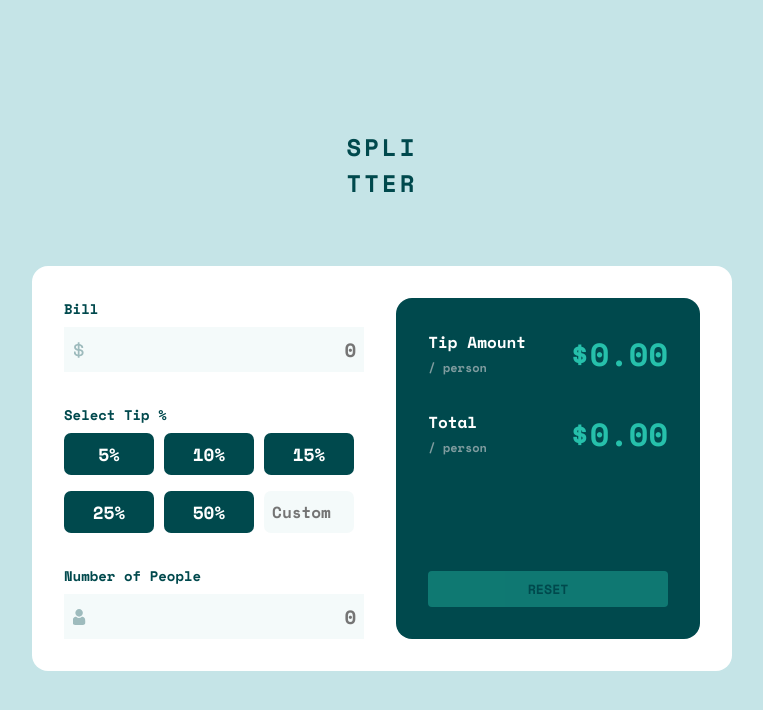
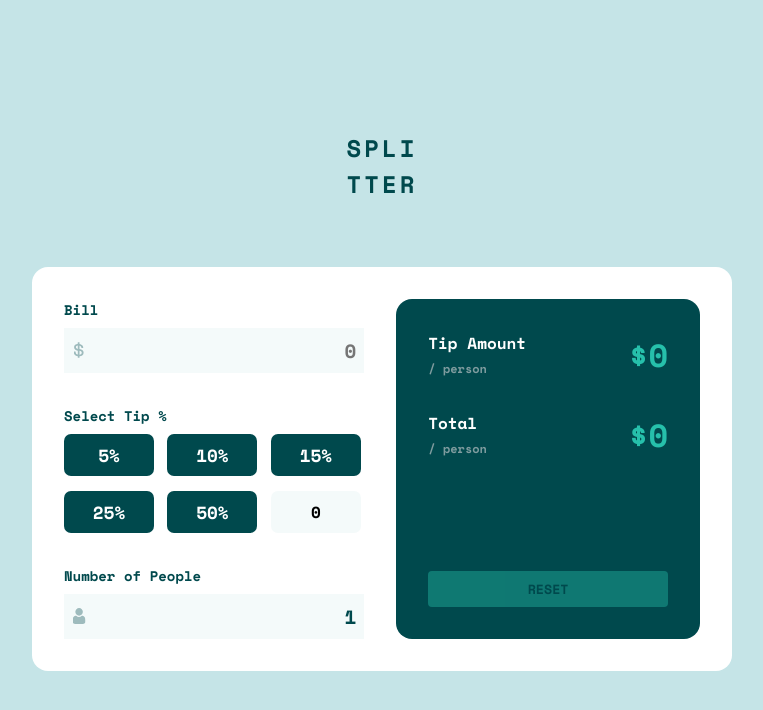
Before and after one commit to nurikmolodes/REACT-TIP-CALCULATOR, a React (Vite) app: page / in a window 1280 px wide. Shown: the top 710 px of the page, without its empty margins (258-1021 px from the left). Built offline with nearby package versions, Linux system fonts and the light colour scheme.

Commit message:
all calculations are almost finished, but there are some bugs to fix

```diff
--- a/src/App.css
+++ b/src/App.css
@@ -88,15 +88,11 @@ label {
   left: 5%;
   transform: translate(-50%, -50%);
 }
-.tip-btns {
-  display: flex;
-  flex-direction: column;
-  width: 100%;
-  gap: 1rem;
-}
 .tip-btn {
-  display: flex;
-  gap: 10px;
+  display: grid;
+  grid-template-columns: repeat(3, 3fr);
+  row-gap: 15px;
+  column-gap: 10px;
 }
 .tip-btns button {
   width: 90px;
@@ -111,6 +107,10 @@ label {
 .tip-btns button:hover {
   background-color: var(--Strong-cyan);
   color: var(--Very-dark-cyan);
+}
+.isSelected {
+  color: var(--Very-dark-cyan) !important;
+  background-color: var(--Strong-cyan) !important;
 }
 .selected {
   background-color: var(--Strong-cyan) !important;
@@ -182,9 +182,9 @@ label {
     flex-direction: column;
     align-items: center;
   }
-  .tip-btns {
-    flex-direction: row;
-    justify-content: space-between;
+  .tip-btn {
+    display: grid !important;
+    grid-template-columns: repeat(2, 2fr);
   }
   .tip-btns div button {
     width: 130px;
@@ -198,3 +198,8 @@ label {
     gap: 1rem;
   }
 }
+
+input::-webkit-outer-spin-button,
+input::-webkit-inner-spin-button {
+  display: none;
+}
--- a/src/App.jsx
+++ b/src/App.jsx
@@ -4,7 +4,49 @@ import iconDollar from '../src/assets/icon-dollar.svg';
 import iconPerson from '../src/assets/icon-person.svg'
 
 function App() {
-  const [count, setCount] = useState(0)
+  const [bill, setBill] = useState(0);
+  const [people, setPeople] = useState(1);
+  const [custom, setCustom] = useState(0);
+  const [percentages, setPercentages] = useState([
+    {
+      id: 1,
+      percentage: 5,
+      isSelected: false
+    },
+    {
+      id: 2,
+      percentage: 10,
+      isSelected: false
+    },
+    {
+      id: 3,
+      percentage: 15,
+      isSelected: false
+    },
+    {
+      id: 4,
+      percentage: 25,
+      isSelected: false
+    },
+    {
+      id: 5,
+      percentage: 50,
+      isSelected: false
+    },
+  ]);
+
+  const resetEverything = () => {
+    setSelected(0)
+    setBill(0)
+    setPeople(0)
+    setCustom(0)
+    console.log('clicked');
+  }
+  console.log(percentages);
+  const [selected, setSelected] = useState(0);
+  const [isSelected, setIsSelected] = useState(null)
+  const tipAmount = (bill * (selected / 100)) / people
+  const total = parseInt(Number(bill) + Number(tipAmount))
 
   return (
     <div className="App">
@@ -18,29 +60,27 @@ function App() {
             <div className="bill-sec">
               <label for="bill">Bill</label>
               <div className="bill-input">
-                <input type="text" placeholder="0" id="bill" />
+                <input onChange={(e) => setBill(e.target.value)} type="number" placeholder="0" id="bill" />
                 <img src={iconDollar} alt="person" />
               </div>
             </div>
             <div className="tip-sec">
               <label for="tip">Select Tip %</label>
-              <div className="tip-btns">
+              <div className='tip-btns'>
                 <div className='tip-btn'>
-                  <button>5%</button>
-                  <button>10%</button>
-                  <button>15%</button>
-                </div>
-                <div className='tip-btn'>
-                  <button>25%</button>
-                  <button>50%</button>
-                  <input type="number" placeholder="Custom" id="custom" />
+                  {percentages.map((item, i) => {
+                    return (
+                      <button className={`${isSelected === item ? "isSelected" : null}`} key={item} onClick={(e) => { setSelected(item.percentage); setIsSelected(item) }}>{item.percentage}%</button>
+                    )
+                  })}
+                  <input value={custom} onChange={(e) => setCustom(e.target.value)} type="number" placeholder="Custom" id="custom" />
                 </div>
               </div>
             </div>
             <div class="people-sec">
               <label for="people">Number of People</label>
               <div className="people-input">
-                <input type="text" placeholder="0" id="people" />
+                <input value={people} onChange={(e) => setPeople(e.target.value)} type="text" placeholder="0" id="people" />
                 <img src={iconPerson} alt="person" />
               </div>
             </div>
@@ -48,13 +88,13 @@ function App() {
           <div className="outputs-section">
             <div className="tip-amount">
               <p>Tip Amount<br /><span>/ person</span></p>
-              <h2 id="tipAmount">$0.00</h2>
+              <h2 id="tipAmount">${parseInt(tipAmount / people)}</h2>
             </div>
             <div className="total">
               <p>Total<br /><span>/ person</span></p>
-              <h2 id="total">$0.00</h2>
+              <h2 id="total">${parseInt(total / people)}</h2>
             </div>
-            <button class="reset-btn" id="resetBtn">Reset</button>
+            <button onClick={resetEverything} class="reset-btn" id="resetBtn">Reset</button>
           </div>
         </div>
       </div>
```
